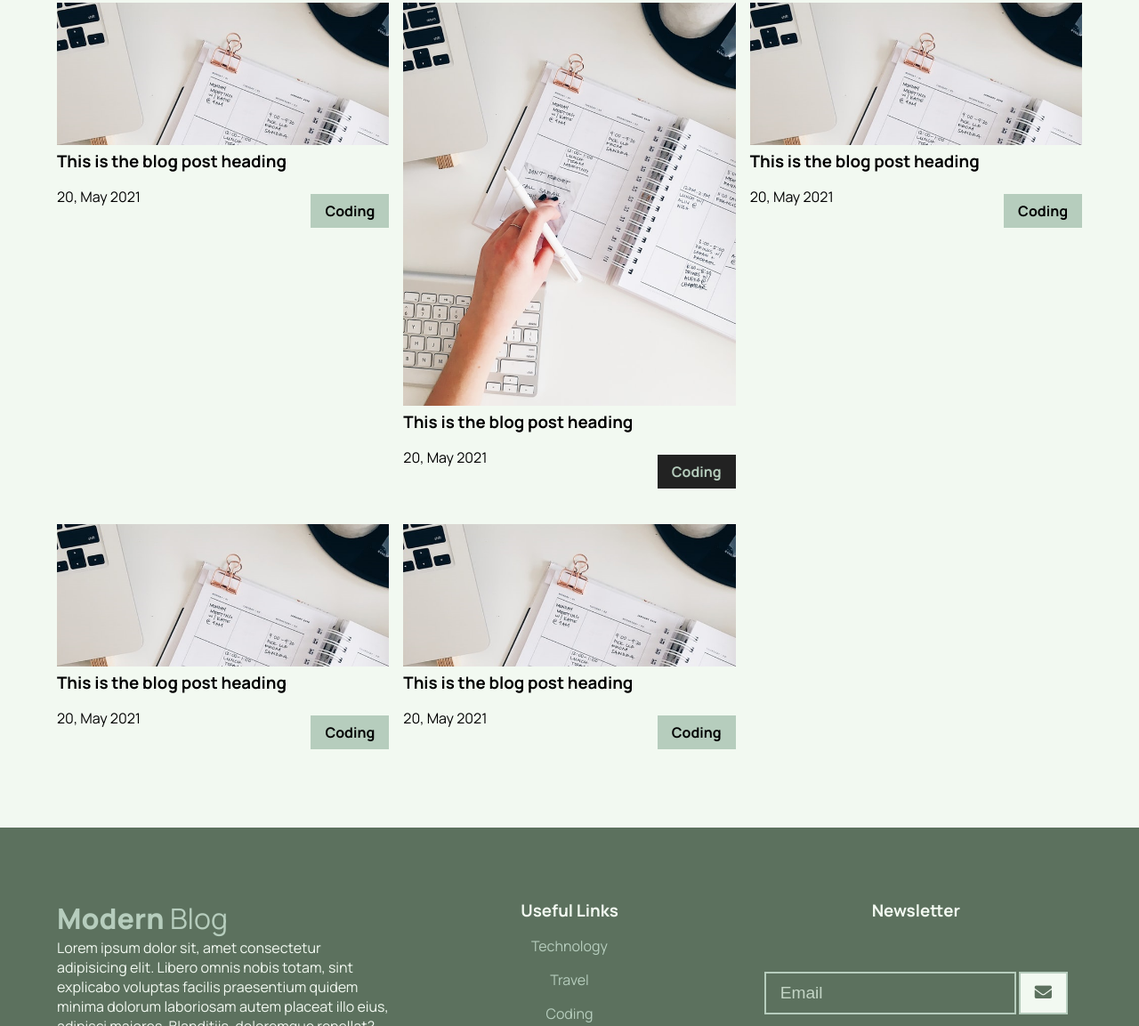
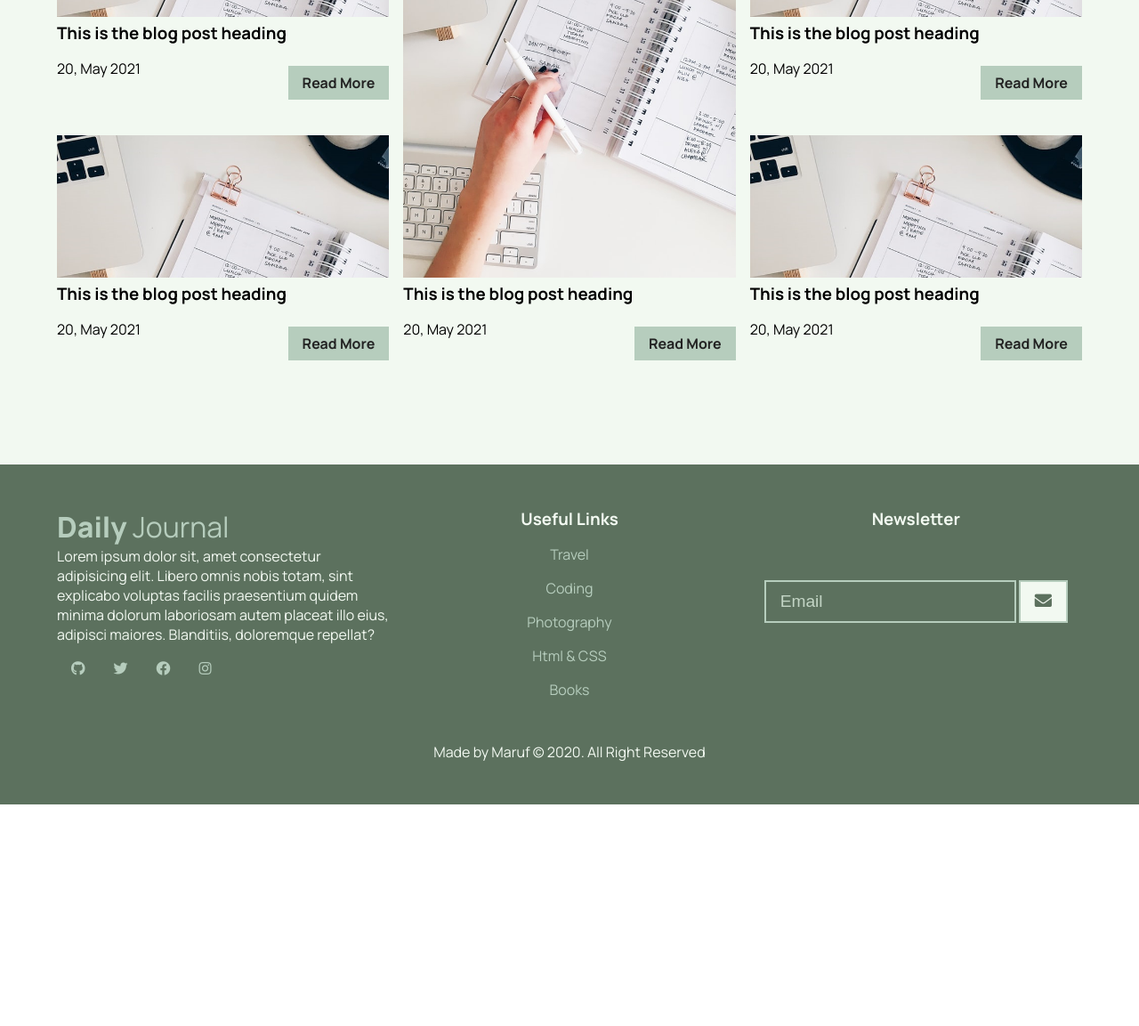
Before and after one commit to immaruf/daily-journal, a plain HTML site: page category.html in a window 1280 px wide. Shown: the part 464-1617 px from the top of the page at 89% size. After the commit the page ends 1368 px from the top, so only its background shows below. Drawn offline with Linux system fonts and the light colour scheme.

Commit message:
Addd some functionality

```diff
--- a/category.html
+++ b/category.html
@@ -4,7 +4,7 @@
 <head>
     <meta charset="UTF-8">
     <meta name="viewport" content="width=device-width, initial-scale=1.0">
-    <title>Modern Blog</title>
+    <title>Daily Journal</title>
     <link rel="stylesheet" href="https://cdnjs.cloudflare.com/ajax/libs/font-awesome/5.15.1/css/all.min.css" />
     <link rel="preconnect" href="https://fonts.gstatic.com">
     <link href="https://fonts.googleapis.com/css2?family=Manrope:wght@300;400;700;800&display=swap" rel="stylesheet">
@@ -34,7 +34,7 @@
                     </ul>
                 </div>
                 <div class="logo-container">
-                    <a href="#" class="logo">Modern <span>Blog</span></a>
+                    <a href="index.html" class="logo">Daily <span>Journal</span></a>
                 </div>
                 <div class="info">
                     <ul class="d-flex">
@@ -45,11 +45,11 @@
             </div>
             <nav>
                 <ul class="d-flex jusitfy-content-center ">
-                    <li><a href="# ">Travel</a></li>
-                    <li><a href="# ">Coding</a></li>
-                    <li><a href="# ">Photography</a></li>
-                    <li><a href="# ">Html &amp; CSS</a></li>
-                    <li><a href="# ">Books</a></li>
+                    <li><a href="category.html">Travel</a></li>
+                    <li><a href="category.html">Coding</a></li>
+                    <li><a href="category.html">Photography</a></li>
+                    <li><a href="category.html">Html &amp; CSS</a></li>
+                    <li><a href="category.html">Books</a></li>
                 </ul>
             </nav>
         </div>
@@ -57,72 +57,72 @@
 
     <!-- category section -->
     <section class="section-padding bg-dark text-center color-primary hero-title">
-        <h1>Travel</h1>
+        <h1>Category</h1>
     </section>
 
 
 
 
     <!-- main -->
-    <section class="main section-padding">
-        <div class="container ">
+    <section class="main section-padding-bottom">
+        <div class=" container ">
             <div class="grid-3-col ">
-                <div class=" ">
+                <div class="box ">
                     <article class="blog-post ">
                         <img src="images/0.jpg " alt=" " class="img-fluid ">
                         <div class="blog-post-content ">
                             <h3>This is the blog post heading</h3>
-                            <div class="blog-post-info d-flex space-between">
+                            <div class="blog-post-info d-flex space-between ">
                                 <p>20, May 2021</p>
-                                <p class="badge bg-primary">Coding</p>
+                                <a class="badge bg-primary " href="details.html">Read More</a>
                             </div>
                         </div>
                     </article>
                 </div>
-                <div class=" ">
+                <div class="box ">
                     <article class="blog-post ">
                         <img src="images/01.jpg " alt=" " class="img-large img-fluid ">
                         <div class="blog-post-content ">
                             <h3>This is the blog post heading</h3>
-                            <div class="blog-post-info d-flex space-between">
+                            <div class="blog-post-info d-flex space-between ">
                                 <p>20, May 2021</p>
-                                <p class="badge color-primary bg-dark">Coding</p>
+                                <a class="badge bg-primary " href="details.html">Read More</a>
                             </div>
                         </div>
                     </article>
                 </div>
-                <div class=" ">
+                <div class="box ">
                     <article class="blog-post ">
                         <img src="images/0.jpg " alt=" " class="img-fluid ">
                         <div class="blog-post-content ">
                             <h3>This is the blog post heading</h3>
-                            <div class="blog-post-info d-flex space-between">
+                            <div class="blog-post-info d-flex space-between ">
                                 <p>20, May 2021</p>
-                                <p class="badge bg-primary">Coding</p>
+                                <a class="badge bg-primary " href="details.html">Read More</a>
                             </div>
                         </div>
                     </article>
                 </div>
-                <div class=" ">
+                <div class="box ">
                     <article class="blog-post ">
                         <img src="images/0.jpg " alt=" " class="img-fluid ">
                         <div class="blog-post-content ">
                             <h3>This is the blog post heading</h3>
-                            <div class="blog-post-info d-flex space-between">
+                            <div class="blog-post-info d-flex space-between ">
                                 <p>20, May 2021</p>
-                                <p class="badge bg-primary">Coding</p>
+                                <a class="badge bg-primary " href="details.html">Read More</a>
                             </div>
                         </div>
                     </article>
                 </div>
-                <div class=" ">
+                <div class="box ">
                     <article class="blog-post ">
                         <img src="images/0.jpg " alt=" " class="img-fluid ">
                         <div class="blog-post-content ">
                             <h3>This is the blog post heading</h3>
-                            <div class="blog-post-info d-flex space-between">
+                            <div class="blog-post-info d-flex space-between ">
                                 <p>20, May 2021</p>
-                                <p class="badge bg-primary">Coding</p>
+                                <a class="badge bg-primary " href="details.html">Read More</a>
                             </div>
                         </div>
                     </article>
@@ -140,7 +140,7 @@
             <div class="grid-3-col">
                 <div class="footer-about">
                     <div class="logo-container">
-                        <a href="#" class="logo">Modern <span>Blog</span></a>
+                        <a href="#" class="logo">Daily <span>Journal</span></a>
                     </div>
                     <p>Lorem ipsum dolor sit, amet consectetur adipisicing elit. Libero omnis nobis totam, sint explicabo voluptas facilis praesentium quidem minima dolorum laboriosam autem placeat illo eius, adipisci maiores. Blanditiis, doloremque repellat?</p>
                     <div class="social-links">
@@ -164,12 +164,11 @@
                 <div class="footer-nav text-center">
                     <h3>Useful Links</h3>
                     <ul>
-                        <li><a href="#">Technology</a></li>
-                        <li><a href="#">Travel</a></li>
-                        <li><a href="#">Coding</a></li>
-                        <li><a href="#">Photography</a></li>
-                        <li><a href="#">Html &amp; CSS</a></li>
-                        <li><a href="#">Books</a></li>
+                        <li><a href="category.html">Travel</a></li>
+                        <li><a href="category.html">Coding</a></li>
+                        <li><a href="category.html">Photography</a></li>
+                        <li><a href="category.html">Html &amp; CSS</a></li>
+                        <li><a href="category.html">Books</a></li>
                     </ul>
                 </div>
 
--- a/css/style.css
+++ b/css/style.css
@@ -117,11 +117,14 @@ h4 {
 }
 
 .section-padding {
-    padding: 5rem 0;
+    padding: 3rem 0;
+}
+
+.section-padding-bottom {
+    padding-bottom: 2rem;
 }
 
 .box {
-    /* transition: transform .5s; */
     transition: box-shadow 0.5s ease-in-out;
 }
 
@@ -129,14 +132,6 @@ h4 {
     -webkit-box-shadow: 0 5px 6px -6px #b6cdbd;
     -moz-box-shadow: 0 5px 6px -6px #b6cdbd;
     box-shadow: 0 5px 6px -6px #b6cdbd;
-    /* box-shadow: 0 0 10px #ccc; */
-    /* transform: translate(2px); */
-    /* box-shadow: 0 5px 15px rgba(0, 0, 0, 0.3); */
-    /* box-shadow: 0 1px 2px rgba(0, 0, 0, 0.15);
-    transition: box-shadow 0.3s ease-in-out; */
-    /* -moz-box-shadow: 0 0 10px #ccc;
-    -webkit-box-shadow: 0 0 10px #ccc;
-    box-shadow: 0 0 10px #ccc; */
 }
 
 
@@ -148,6 +143,16 @@ header {
 
 header li {
     margin: 0 1rem;
+}
+
+header .social-links li a,
+.authors .social-links li a {
+    transition: .5s;
+}
+
+header .social-links li a:hover,
+.authors .social-links li a:hover {
+    color: #b6cdbd;
 }
 
 header .social-links,
@@ -174,6 +179,14 @@ header nav {
     padding-top: 2rem;
 }
 
+nav ul li a {
+    transition: all .5s;
+}
+
+nav ul li a:hover {
+    color: #b6cdbd;
+}
+
 
 /* main */
 
@@ -187,6 +200,15 @@ header nav {
 
 .blog-post-info {
     margin-top: 1rem;
+}
+
+.blog-post-info a {
+    transition: all .5s;
+}
+
+.blog-post-info a:hover {
+    background-color: #5c715e;
+    color: #ddeedf;
 }
 
 .blog-post:nth-child(2) {
@@ -406,6 +428,12 @@ footer form {
     .main .img-large {
         height: 10rem;
     }
+    .section-padding.hero-title {
+        padding: 2rem 0;
+    }
+    .hero-title h1 {
+        font-size: 2rem;
+    }
     .blog-posts .img-container,
     .blog-posts .blog-post-content,
     header .social-links,
```
Also changed, not shown: details.html (+13 -14 lines), index.html (+94 -95 lines), 1 other file.
